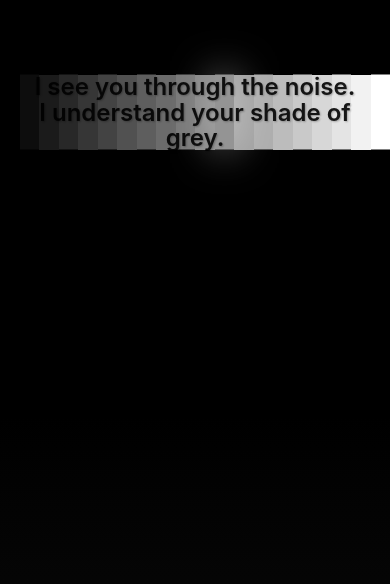
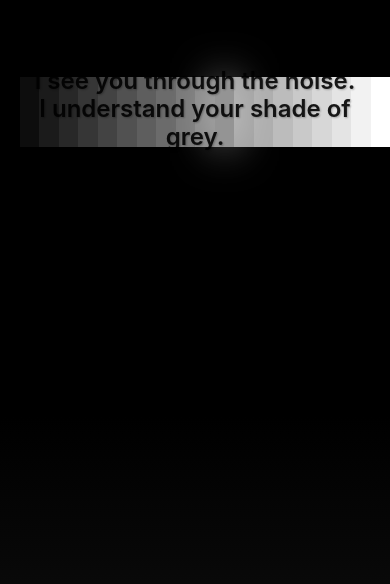
Before and after one commit to divyansh-1009/Landing-Page, a React (Vite) app: page / in a window 390 px wide. Shown: the part 310-894 px from the top of the page. Built offline with nearby package versions, Linux system fonts and the light colour scheme.

Commit message:
mobile responsiveness fix 2

```diff
--- a/src/App.css
+++ b/src/App.css
@@ -150,7 +150,7 @@
 /* Section 2 - Conditional Text */
 .section-2-content {
   position: absolute;
-  top: 45%;
+  top: 50%; /* Center vertically for better mobile experience */
   left: 50%;
   transform: translate(-50%, -50%);
   width: 100%;
@@ -858,15 +858,29 @@
 }
 
 @media (max-width: 480px) {
-  /* Reduce spacing between sections */
+  /* Optimize for mobile single-scroll sections */
   .app-container {
-    min-height: 87.5vh; /* Reduced to 50% of previous value (175vh * 0.5) */
+    min-height: 400vh; /* Maintain full height for proper scrolling */
   }
 
   .section-full {
-    min-height: 28vh; /* Reduced to 50% of previous value (56vh * 0.5) */
-    padding: 1rem; /* Less padding */
-    margin-bottom: 0; /* Remove any bottom margin */
+    min-height: 100vh; /* Each section takes full viewport height */
+    padding: 1rem;
+    margin-bottom: 0;
+  }
+
+  /* Specific adjustments for Section 1 */
+  #section-1 {
+    min-height: 100vh;
+    height: 100vh; /* Force exact viewport height */
+    padding: 0;
+  }
+
+  /* Specific adjustments for Section 2 */
+  #section-2 {
+    min-height: 60vh; /* Reduced to 60% of viewport height */
+    height: 60vh; /* Force exact 60% viewport height */
+    padding: 1rem;
   }
 
   /* Control spacing for GSAP ScrollTrigger */
@@ -875,12 +889,7 @@
   }
 
   #section-3 {
-    margin-top: -3.5vh; /* Adjusted to 50% of previous value (-7vh * 0.5) */
-  }
-
-  /* Further optimize scroll behavior for 50% height */
-  .section-full {
-    height: 28vh; /* Force exact height to 50% of original (56vh * 0.5) */
+    margin-top: 0; /* Remove negative margin that could cause issues */
   }
 
   .dots-grid {
@@ -912,13 +921,24 @@
     flex-direction: column;
     justify-content: center;
     align-items: center;
-    max-height: 25vh; /* Limit height to prevent overflow into rectangles */
+    max-height: 40vh; /* Increase max height for better mobile experience */
+    top: 50%; /* Center vertically on mobile */
+  }
+
+  /* Mobile optimization for Section 2 text */
+  .section-2-content {
+    top: 50%; /* Ensure section 2 content is centered on mobile */
+  }
+
+  .section-2-text {
+    font-size: 1.8rem; /* Slightly larger for better mobile readability */
+    line-height: 1.3; /* Better line spacing for mobile */
   }
 
   .overlay-text p {
     display: block; /* Allow each paragraph to be on separate lines */
     margin: 0.05rem 0; /* Reduced from 0.15rem to bring lines closer */
-    line-height: 1.1; /* Reduced from 1.2 to minimize vertical space */
+    line-height: 1.2; /* Slightly increased for better mobile readability */
     text-align: center;
     word-wrap: break-word; /* Ensure long words wrap */
     hyphens: auto; /* Enable hyphenation for better wrapping */
@@ -926,14 +946,16 @@
 
   .overlay-text p:first-child::after {
     content: none; /* Remove extra space */
-  }  /* Adjust rectangle container for mobile - center at 50% height */
+  }
+
+  /* Adjust rectangle container for mobile - keep centered */
   .rectangles-container {
     top: 50%; /* Center the rectangles vertically in Section 1 */
-    height: 90px;
+    height: 80px;
   }
 
   .rectangle {
-    height: 90px;
+    height: 80px;
   }
 
   /* Section 5 mobile adjustments */
@@ -1018,44 +1040,71 @@
 
 /* Portrait mode specific adjustments for mobile */
 @media (max-width: 480px) and (orientation: portrait) {
-  /* Even more compact for portrait mode */
+  /* Optimize for portrait mode single-scroll sections */
   .app-container {
-    min-height: 70vh; /* Reduced to 50% of previous value (140vh * 0.5) */
+    min-height: 400vh; /* Maintain full height for proper scrolling */
   }
 
   .section-full {
-    min-height: 22.75vh; /* Reduced to 50% of previous value (45.5vh * 0.5) */
-    padding: 0.8rem; /* Minimal padding */
+    min-height: 100vh; /* Each section takes full viewport height */
+    padding: 0.8rem;
+  }
+
+  /* Specific adjustments for Section 1 in portrait */
+  #section-1 {
+    min-height: 100vh;
+    height: 100vh; /* Force exact viewport height */
+    padding: 0;
+  }
+
+  /* Specific adjustments for Section 2 in portrait */
+  #section-2 {
+    min-height: 60vh; /* Reduced to 60% of viewport height */
+    height: 60vh; /* Force exact 60% viewport height */
+    padding: 0.8rem;
   }
 
   .overlay-text {
     width: 100%;
-    font-size: 0.75rem; /* Further reduced for portrait to save space */
+    font-size: 0.8rem; /* Optimized size for portrait mobile */
     padding: 0 15px;
     min-height: 50px; /* Reduced min-height for portrait */
     display: flex;
     flex-direction: column;
     justify-content: center;
     align-items: center;
-    max-height: 22vh; /* Limit height more strictly in portrait */
+    max-height: 35vh; /* Increased max height for better content display */
+    top: 45%; /* Position slightly higher in portrait mode */
+  }
+
+  /* Portrait mode Section 2 text optimization */
+  .section-2-content {
+    top: 50%; /* Keep centered in portrait mode */
+  }
+
+  .section-2-text {
+    font-size: 1.6rem; /* Optimized for portrait mobile */
+    line-height: 1.25; /* Better spacing for portrait */
   }
 
   /* Make the text wrap properly for portrait mode */
   .overlay-text p:first-child,
   .overlay-text p:last-child {
     display: block; /* Allow paragraphs to stack vertically */
-    margin: 0.02rem 0; /* Even tighter margins for portrait */
-    line-height: 1.05; /* Very tight line height for portrait */
+    margin: 0.04rem 0; /* Optimized margins for portrait */
+    line-height: 1.15; /* Better line height for portrait readability */
     text-align: center;
     word-wrap: break-word;
     hyphens: auto;
-  }  /* Further reduce rectangles height for portrait mode and center them */
+  }
+
+  /* Optimize rectangles positioning for portrait mode */
   .rectangles-container {
     top: 50%; /* Center the rectangles vertically in Section 1 for portrait mode */
-    height: 75px;
+    height: 70px;
   }
 
   .rectangle {
-    height: 75px;
+    height: 70px;
   }
 }
--- a/src/App.tsx
+++ b/src/App.tsx
@@ -427,8 +427,11 @@ function App() {
   // Check if user is in Section 2
   useEffect(() => {
     const sectionHeight = window.innerHeight
-    const section2Start = sectionHeight
-    const section2End = sectionHeight * 2
+    const isMobile = window.innerWidth <= 480
+
+    // Adjust section 2 start position for mobile to make text appear faster
+    const section2Start = isMobile ? sectionHeight * 0.7 : sectionHeight // Start at 70% of section 1 on mobile
+    const section2End = isMobile ? sectionHeight * 1.6 : sectionHeight * 2 // End adjusted for mobile's 60vh section 2
 
     if (scrollY >= section2Start && scrollY < section2End) {
       setShowSection2Text(true)
```
